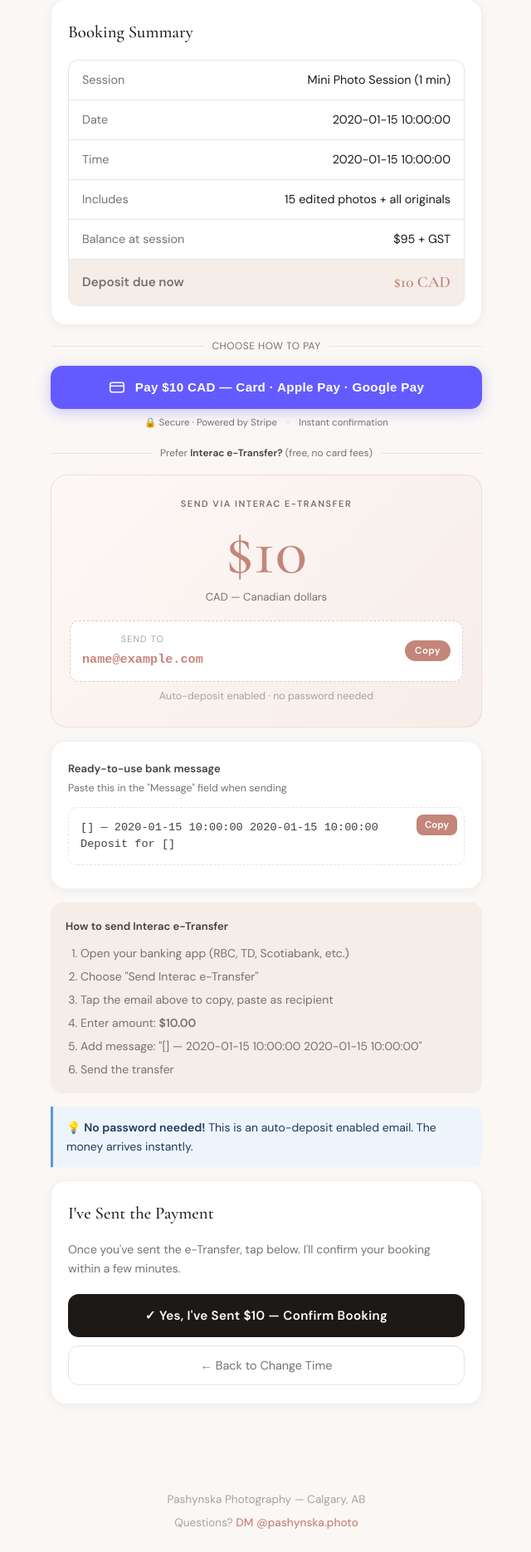
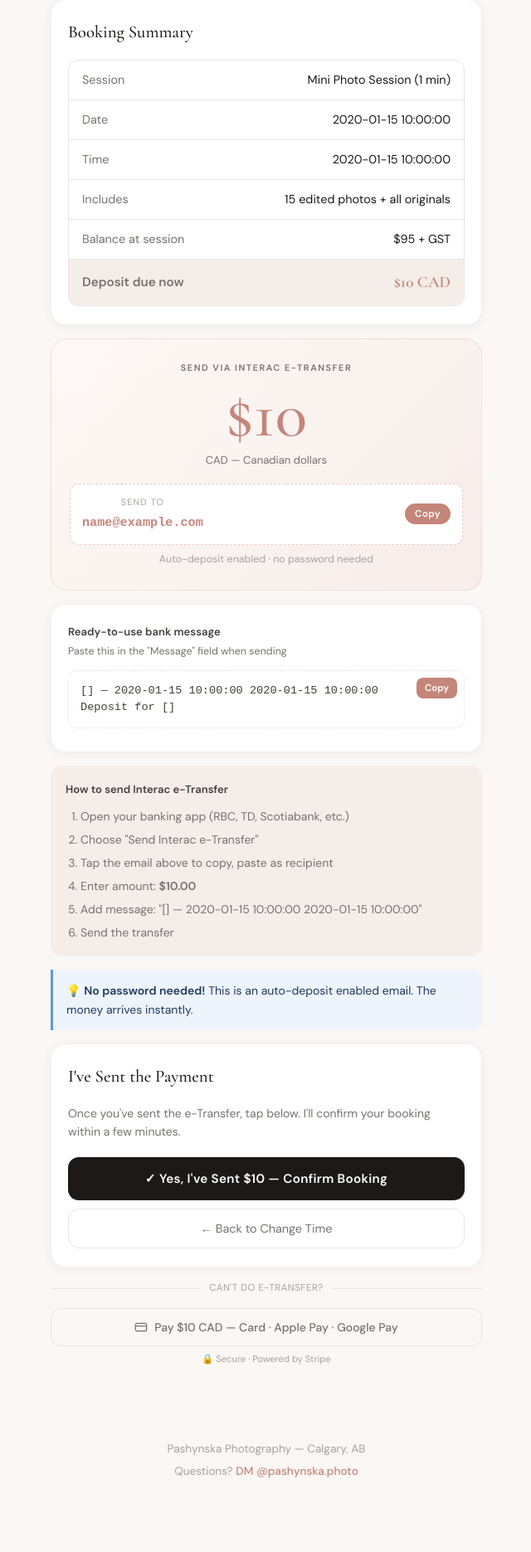
Before and after one commit to cryptoDepoth/iryna-booking, a Flask app: template templates/payment.html in a window 1280 px wide. Shown: the part 186-2057 px from the top of the page at 83% size, without its empty margins (319-959 px from the left). After the commit the page ends 1967 px from the top, so only its background shows below. Run offline with Flask 3, Linux system fonts and the light colour scheme; the template is opened without the code that fills it: most values are stand-ins (such as "Sample title", 1, 10 or a date in 2020).

Commit message:
ux: e-Transfer as primary payment, card as small fallback at bottom
- Remove large purple Stripe button from top of payment page
- Add compact ghost-style card button at very bottom (after confirm form)
- Separator text: 'Can't do e-Transfer?' (translated in all 4 languages)
- Add i18n keys: no_etransfer, pay_by_card, card_secure (EN/RU/HI/UK)
- Stripe error fallback also uses i18n text
Psychology: user reads e-Transfer instructions first, confirm button
is the clear CTA. Card option only visible if they scroll past everything.

```diff
--- a/templates/payment.html
+++ b/templates/payment.html
@@ -340,48 +340,6 @@
       </div>
     </div>
 
-    <!-- Stripe pay-by-card option (shown when STRIPE_PUBLISHABLE_KEY is configured) -->
-    {% if stripe_enabled %}
-    <div id="stripe-section" style="margin-bottom:16px;">
-      <!-- Divider: "Choose how to pay" -->
-      <div style="display:flex;align-items:center;gap:10px;margin-bottom:14px;">
-        <div style="flex:1;height:1px;background:var(--ink-5)"></div>
-        <span style="font-size:0.75rem;color:var(--ink-3);white-space:nowrap;letter-spacing:.04em;text-transform:uppercase;">Choose how to pay</span>
-        <div style="flex:1;height:1px;background:var(--ink-5)"></div>
-      </div>
-
-      <!-- Card / Apple Pay / Google Pay button -->
-      <button id="stripe-btn" onclick="startStripeCheckout()"
-         style="display:flex;align-items:center;justify-content:center;gap:12px;width:100%;
-                background:#635bff;color:#fff;border:none;border-radius:14px;padding:16px 20px;
-                font-size:0.95rem;font-weight:600;letter-spacing:.02em;cursor:pointer;
-                box-shadow:0 4px 16px rgba(99,91,255,.3);transition:opacity .15s, transform .1s;"
-         onmouseover="this.style.opacity='.88'" onmouseout="this.style.opacity='1'">
-        <!-- Card icon -->
-        <svg width="20" height="20" viewBox="0 0 24 24" fill="none" xmlns="http://www.w3.org/2000/svg">
-          <rect x="2" y="5" width="20" height="14" rx="3" stroke="white" stroke-width="1.8"/>
-          <path d="M2 10H22" stroke="white" stroke-width="1.8"/>
-        </svg>
-        <span id="stripe-btn-text">Pay ${{ price }} CAD — Card · Apple Pay · Google Pay</span>
-      </button>
-
-      <!-- Trust labels -->
-      <div style="display:flex;align-items:center;justify-content:center;gap:12px;margin-top:8px;">
-        <span style="font-size:0.72rem;color:var(--ink-3);">🔒 Secure · Powered by Stripe</span>
-        <span style="font-size:0.72rem;color:var(--ink-4);">·</span>
-        <span style="font-size:0.72rem;color:var(--ink-3);">Instant confirmation</span>
-      </div>
-
-      <!-- "Prefer Interac" nudge — secondary option -->
-      <div style="display:flex;align-items:center;gap:10px;margin:18px 0 14px;">
-        <div style="flex:1;height:1px;background:var(--ink-5)"></div>
-        <span style="font-size:0.75rem;color:var(--ink-3);white-space:nowrap;">
-          Prefer <strong style="color:var(--ink-2)">Interac e-Transfer?</strong> (free, no card fees)
-        </span>
-        <div style="flex:1;height:1px;background:var(--ink-5)"></div>
-      </div>
-    </div>
-    {% endif %}
 
     <!-- Transfer instructions -->
     <div class="transfer-box">
@@ -450,6 +408,33 @@
         ← Back to Change Time
       </button>
     </div>
+
+    {% if stripe_enabled %}
+    <!-- ── Card payment — secondary fallback ── -->
+    <div id="stripe-section" style="margin-top:8px;">
+      <div style="display:flex;align-items:center;gap:10px;margin-bottom:14px;">
+        <div style="flex:1;height:1px;background:var(--ink-5)"></div>
+        <span style="font-size:0.72rem;color:var(--ink-4);white-space:nowrap;letter-spacing:.04em;text-transform:uppercase;" data-i18n="no_etransfer">Can't do e-Transfer?</span>
+        <div style="flex:1;height:1px;background:var(--ink-5)"></div>
+      </div>
+
+      <button id="stripe-btn" onclick="startStripeCheckout()"
+         style="display:flex;align-items:center;justify-content:center;gap:8px;width:100%;
+                background:transparent;color:var(--ink-3);
+                border:1.5px solid var(--ink-5);border-radius:12px;padding:13px 18px;
+                font-family:var(--font-b);font-size:0.875rem;font-weight:500;
+                cursor:pointer;transition:border-color .2s,color .2s,background .2s;"
+         onmouseover="this.style.borderColor='var(--ink-3)';this.style.color='var(--ink)'"
+         onmouseout="this.style.borderColor='var(--ink-5)';this.style.color='var(--ink-3)'">
+        <svg width="16" height="16" viewBox="0 0 24 24" fill="none">
+          <rect x="2" y="5" width="20" height="14" rx="3" stroke="currentColor" stroke-width="1.8"/>
+          <path d="M2 10H22" stroke="currentColor" stroke-width="1.8"/>
+        </svg>
+        <span id="stripe-btn-text" data-i18n="pay_by_card">Pay ${{ price }} CAD — Card · Apple Pay · Google Pay</span>
+      </button>
+      <div style="text-align:center;font-size:0.7rem;color:var(--ink-4);margin-top:7px;" data-i18n="card_secure">🔒 Secure · Powered by Stripe</div>
+    </div>
+    {% endif %}
 
   </div><!-- /container -->
 
@@ -564,16 +549,19 @@
         if (data.checkout_url) {
           window.location.href = data.checkout_url;
         } else {
-          alert(data.error || 'Could not start card payment. Please try Interac e-Transfer or refresh the page.');
-          btn.disabled  = false;
-          btnText.textContent = 'Pay ${{ price }} CAD — Card · Apple Pay · Google Pay';
-          btn.style.opacity   = '1';
+          alert(data.error || 'Could not start card payment. Please use Interac e-Transfer above, or refresh the page.');
+          btn.disabled = false;
+          btnText.dataset.i18n = 'pay_by_card';
+          btnText.textContent = PAY_I18N[_lang]?.pay_by_card || 'Pay ${{ price }} CAD — Card · Apple Pay · Google Pay';
+          btn.style.borderColor = '';
+          btn.style.color = '';
         }
       } catch (err) {
-        alert('Network error. Please try Interac e-Transfer or refresh the page.');
-        btn.disabled  = false;
-        btnText.textContent = 'Pay ${{ price }} CAD — Card · Apple Pay · Google Pay';
-        btn.style.opacity   = '1';
+        alert('Network error. Please use Interac e-Transfer above, or refresh the page.');
+        btn.disabled = false;
+        btnText.textContent = PAY_I18N[_lang]?.pay_by_card || 'Pay ${{ price }} CAD — Card · Apple Pay · Google Pay';
+        btn.style.borderColor = '';
+        btn.style.color = '';
       }
     }
 
@@ -630,6 +618,9 @@
       confirm_btn:      "✓ Yes, I've Sent ${{ price }} — Confirm Booking",
       back_btn:         '← Back to Change Time',
       no_pwd:           '💡 No password needed! This is an auto-deposit enabled email. The money arrives instantly.',
+      no_etransfer:     "Can't do e-Transfer?",
+      pay_by_card:      'Pay ${{ price }} CAD — Card · Apple Pay · Google Pay',
+      card_secure:      '🔒 Secure · Powered by Stripe',
     },
     ru: {
       page_title:       'Оформление бронирования | Pashynska Photography',
@@ -645,6 +636,9 @@
       confirm_btn:      '✓ Да, я отправил(а) ${{ price }} — Подтвердить',
       back_btn:         '← Назад, изменить время',
       no_pwd:           '💡 Пароль не нужен! Это email с автодепозитом. Деньги поступают мгновенно.',
+      no_etransfer:     'Не можете сделать e-Transfer?',
+      pay_by_card:      'Оплатить ${{ price }} CAD — карта · Apple Pay · Google Pay',
+      card_secure:      '🔒 Безопасная оплата · Stripe',
     },
     hi: {
       page_title:       'बुकिंग पूरी करें | Pashynska Photography',
@@ -660,6 +654,9 @@
       confirm_btn:      '✓ हाँ, मैंने ${{ price }} भेजे — बुकिंग पक्की करें',
       back_btn:         '← वापस जाएं और समय बदलें',
       no_pwd:           '💡 पासवर्ड की ज़रूरत नहीं! यह ऑटो-डिपॉज़िट ईमेल है। पैसे तुरंत पहुंच जाते हैं।',
+      no_etransfer:     'e-Transfer नहीं कर सकते?',
+      pay_by_card:      '${{ price }} CAD — कार्ड · Apple Pay · Google Pay से भुगतान करें',
+      card_secure:      '🔒 सुरक्षित भुगतान · Stripe',
     },
     uk: {
       page_title:       'Завершити бронювання | Pashynska Photography',
@@ -675,6 +672,9 @@
       confirm_btn:      '✓ Так, я надіслав(ла) ${{ price }} — Підтвердити',
       back_btn:         '← Назад, змінити час',
       no_pwd:           '💡 Пароль не потрібен! Це email із автодепозитом. Гроші надходять миттєво.',
+      no_etransfer:     'Не можете зробити e-Transfer?',
+      pay_by_card:      'Сплатити ${{ price }} CAD — картка · Apple Pay · Google Pay',
+      card_secure:      '🔒 Безпечна оплата · Stripe',
     }
   };
 
```
